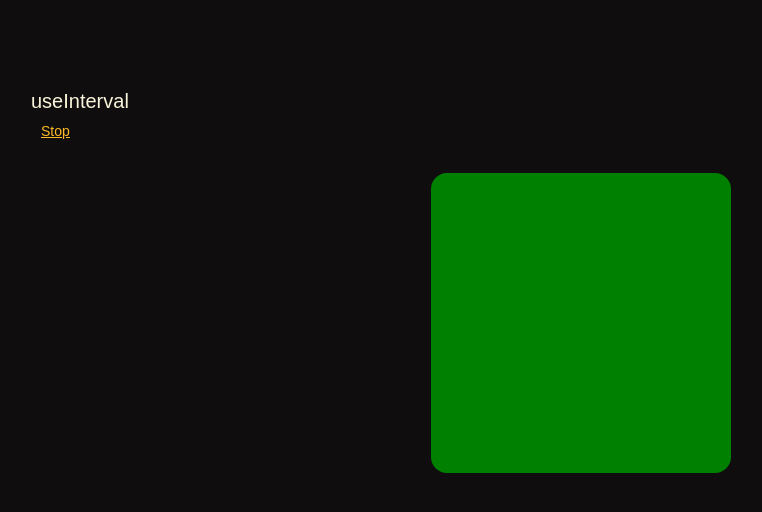
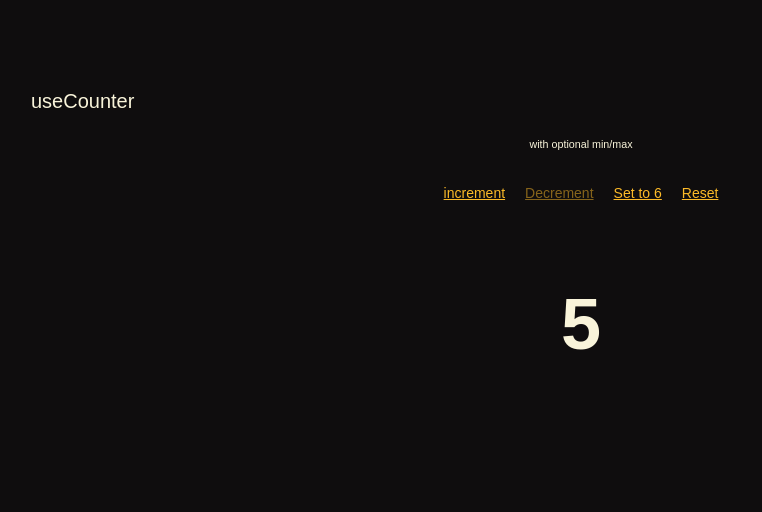
Before and after one commit to codecamp-prem/React-Coding-Interview, a React (Vite) app: page / in a window 1280 px wide. Shown: the top 512 px of the page, without its empty margins (59-821 px from the left). Built offline with nearby package versions, Linux system fonts and the light colour scheme.

Commit message:
useCallback importance

```diff
--- a/src/App.tsx
+++ b/src/App.tsx
@@ -1,9 +1,9 @@
-import IntervalHook from "./Challanges/IntervalHook";
+import CounterHook from "./Challanges/CounterHook";
 
 function App() {
   return (
     <>
-      <IntervalHook />
+      <CounterHook />
     </>
   );
 }
--- /dev/null
+++ b/src/Challanges/CounterHook.tsx
@@ -0,0 +1,32 @@
+import "./common.css";
+import useCounter from "./hooks/useCounter";
+
+const CounterHook = () => {
+  const [count, { increment, decrement, set, reset }] = useCounter(5, {
+    min: 5,
+    max: 10,
+  });
+  return (
+    <div className="container">
+      <section style={{ textAlign: "center" }}>
+        <h2>useCounter</h2>
+        <h6 style={{ fontWeight: "normal" }}>with optional min/max</h6>
+        <button disabled={count >= 10} className="link" onClick={increment}>
+          increment
+        </button>
+        <button disabled={count <= 5} className="link" onClick={decrement}>
+          Decrement
+        </button>
+        <button className="link" onClick={() => set(6)}>
+          Set to 6
+        </button>
+        <button className="link" onClick={reset}>
+          Reset
+        </button>
+        <p style={{ fontSize: "72px", fontWeight: "bold" }}>{count}</p>
+      </section>
+    </div>
+  );
+};
+
+export default CounterHook;
--- /dev/null
+++ b/src/Challanges/hooks/useCounter.tsx
@@ -0,0 +1,56 @@
+import { useCallback, useState } from "react";
+
+const useCounter = (
+  startingVal: number,
+  rangeObj: { min: number; max: number }
+) => {
+  const { min, max } = rangeObj;
+
+  if (max < startingVal || min > startingVal)
+    throw new Error(
+      `starting value should be between Provided Min(${min}) and Max(${max}) range`
+    );
+
+  const [count, setCount] = useState(startingVal);
+
+  const increment = useCallback(() => {
+    setCount((c) => {
+      const nextCount = c + 1;
+
+      if (typeof max === "number" && nextCount > max) return c;
+
+      return nextCount;
+    });
+  }, [max]);
+
+  const decrement = useCallback(() => {
+    setCount((c) => {
+      const nextCount = c - 1;
+
+      if (typeof min === "number" && nextCount < min) return c;
+
+      return nextCount;
+    });
+  }, [min]);
+
+  const set = useCallback(
+    (nextCount: number) => {
+      setCount((c) => {
+        if (typeof max === "number" && nextCount > max) return c;
+
+        if (typeof min === "number" && nextCount < min) return c;
+
+        return nextCount;
+      });
+    },
+    [min, max]
+  );
+
+  const reset = useCallback(() => {
+    setCount(startingVal);
+  }, [startingVal]);
+
+  return [count, { increment, decrement, set, reset }];
+};
+
+export default useCounter;
```
